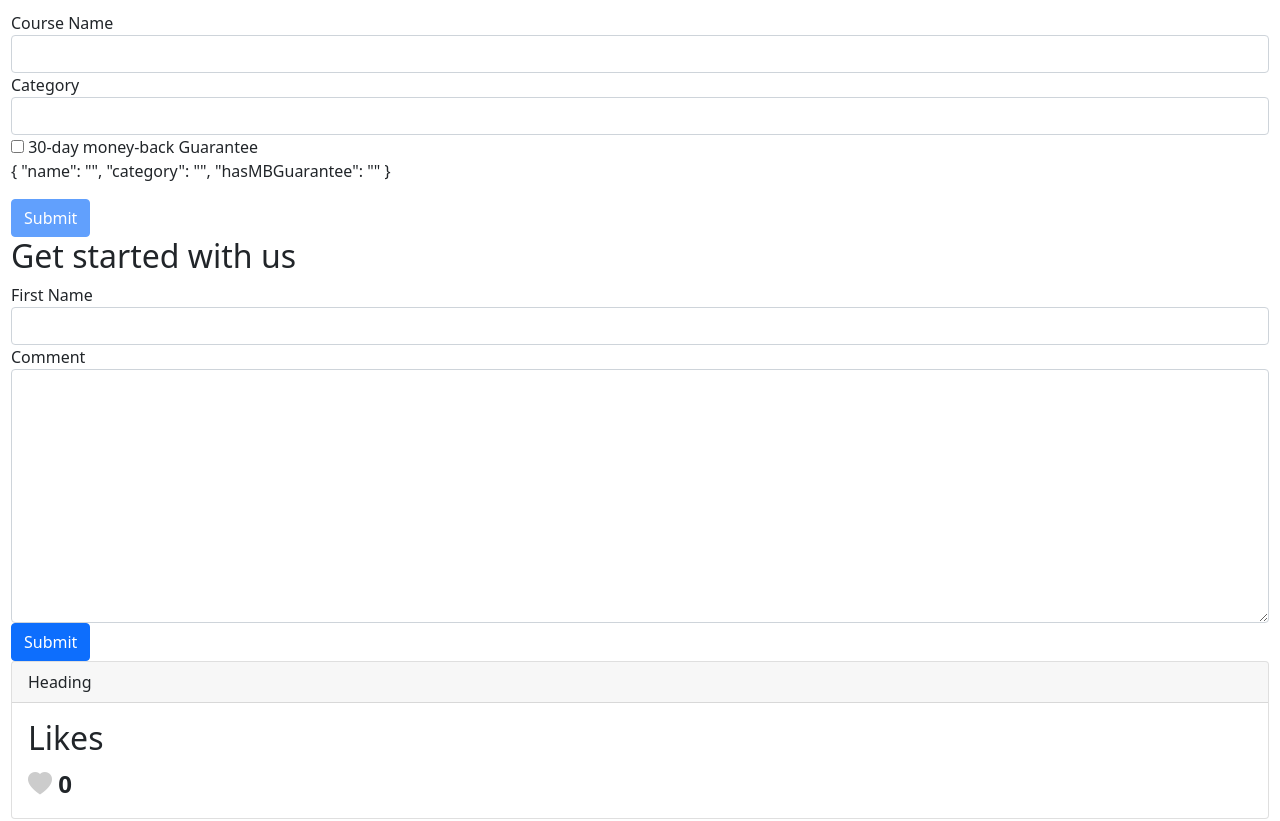
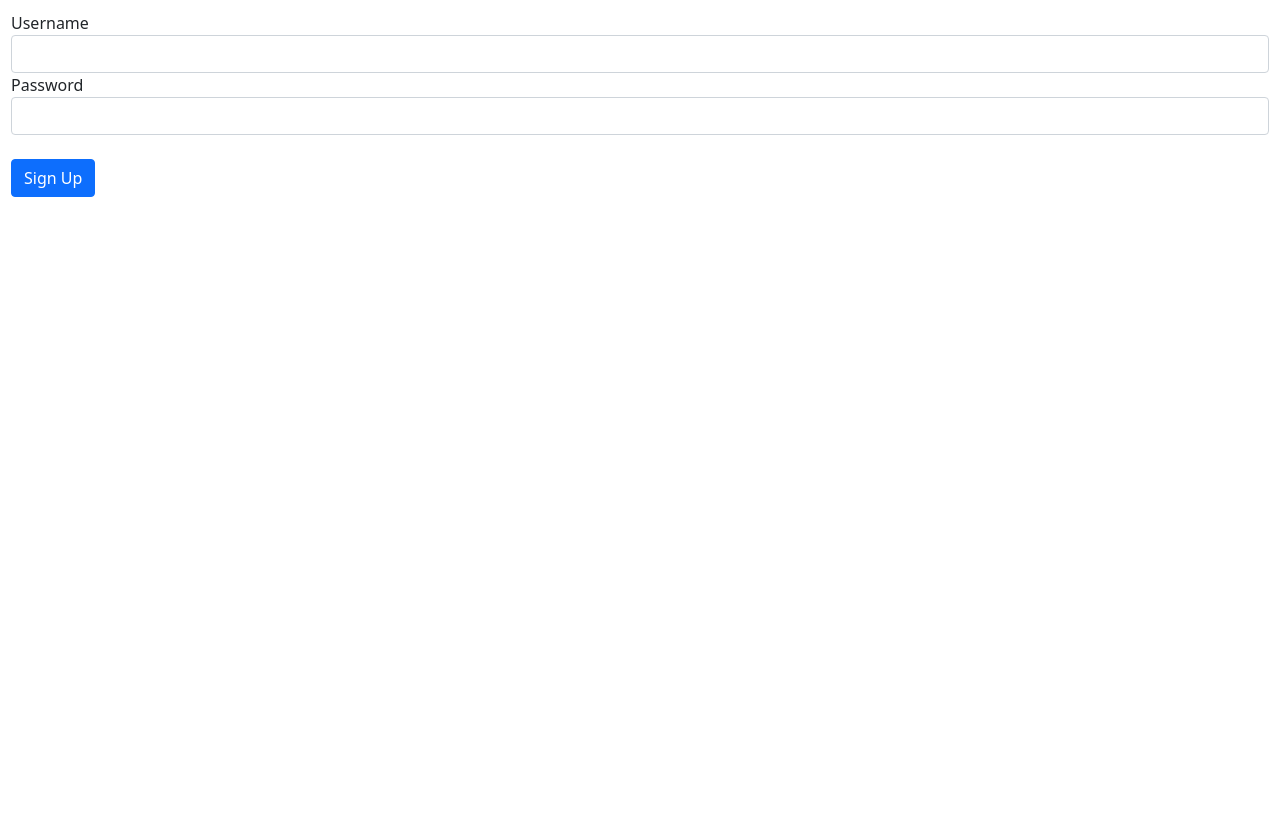
Before and after one commit to mmarcwabo/angularpage, an Angular app: page / in a window 1280 px wide. Shown: the top 821 px of the page. After the commit the page ends 800 px from the top, so only its background shows below. Built offline with nearby package versions, Linux system fonts and the light colour scheme.

Commit message:
Add signup component

```diff
--- a/src/app/app.component.html
+++ b/src/app/app.component.html
@@ -1,3 +1,5 @@
+<signup-form></signup-form>
+<!--
 <new-course-form></new-course-form>
 
 <contact-form ></contact-form>
@@ -28,3 +30,4 @@
 <zippy title="Billing Details">
     Bill to Marcellin Wabo
 </zippy>
+-->
--- /dev/null
+++ b/src/app/signup-form/signup-form.component.html
@@ -0,0 +1,14 @@
+<form [formGroup]="form">
+    <div class="form-group">
+        <label for="username">Username</label>
+        <input type="text" class="form-control" id="username" formControlName="username">
+        <div *ngIf="username?.touched && username?.invalid" class="alert alert-danger">Username is required.</div>
+    </div>
+    <div class="form-group">
+        <label for="password">Password</label>
+        <input type="text" class="form-control" id="password" formControlName="password">
+        <div *ngIf="password?.touched && password?.invalid" class="alert alert-danger">Password is required.</div>
+    </div>
+    <br/>
+    <button class="btn btn-primary" type="submit">Sign Up</button>
+</form>
--- /dev/null
+++ b/src/app/signup-form/signup-form.component.ts
@@ -0,0 +1,22 @@
+import { Component } from '@angular/core';
+import { FormGroup, FormControl, Validators } from '@angular/forms';
+
+@Component({
+  selector: 'signup-form',
+  templateUrl: './signup-form.component.html',
+  styleUrls: ['./signup-form.component.css']
+})
+export class SignupFormComponent {
+  form = new FormGroup({
+      username: new FormControl('',Validators.required),
+      password: new FormControl('',Validators.required)
+    });
+
+    get username(){
+      return this.form.get('username');
+    }
+    get password(){
+      return this.form.get('password');
+    }
+
+}
```
Also changed, not shown: src/app/app.module.ts (+6 -3 lines), src/app/signup-form/signup-form.component.css (added), 1 other file (tests, documents, lock files or other folders).
